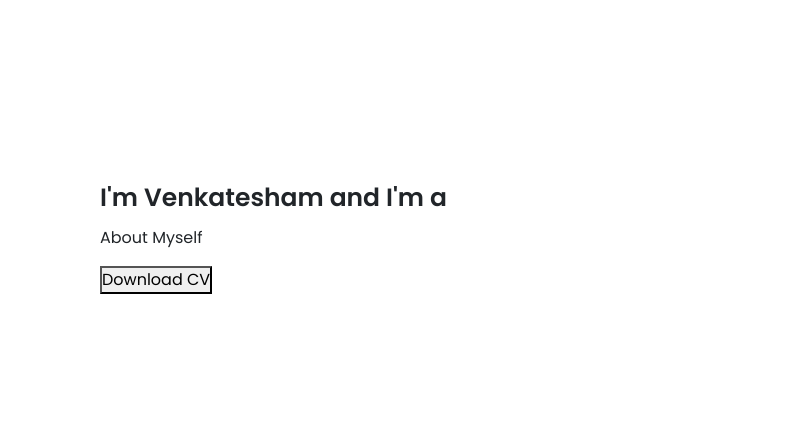
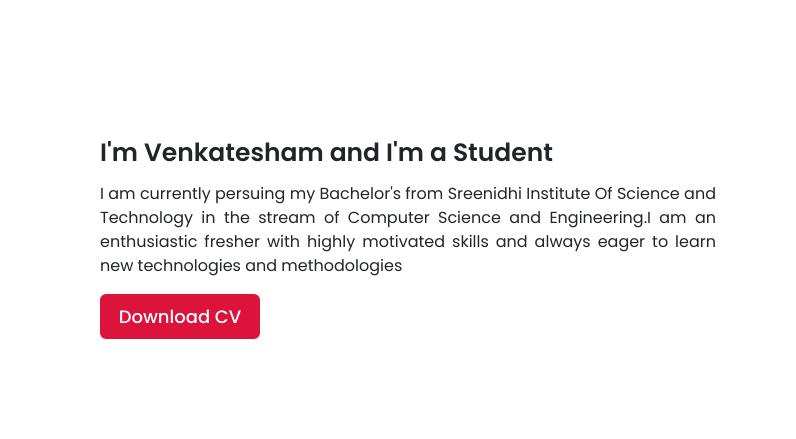
Before and after one commit to venn710/Portfolio, a plain HTML site: page index.html in a window 1280 px wide. Shown: the part 1060-1499 px from the top of the page, 484-1280 px from the left. Drawn offline with nearby package versions, Linux system fonts and the light colour scheme.

```diff
--- a/index.html
+++ b/index.html
@@ -52,9 +52,23 @@
                     <img src="images/profile-1.jpeg" alt="">
                 </div>
                 <div class="column right">
-                    <div class="text">I'm Venkatesham and I'm a <span class="typing-2"></span></div>
-                    <p>About Myself</p>
-                    <button onclick="download()">Download CV</button>
+                    <div class="text">I'm Venkatesham and I'm a Student<span class="typing-2"></span></div>
+                    <p>I am currently persuing my Bachelor's from Sreenidhi Institute Of Science and Technology in the stream of Computer Science and Engineering.I am an enthusiastic fresher with highly motivated skills and always eager to learn new technologies and methodologies</p>
+                    <div class="download-button">
+                        <button style="  color: #fff;
+                        display: block;
+                        width: 160px!important;
+                        height: 45px;
+                        outline: none;
+                        font-size: 18px;
+                        font-weight: 500;
+                        border-radius: 6px;
+                        cursor: pointer;
+                        flex-wrap: nowrap;
+                        background: crimson;
+                        border: 2px solid crimson;
+                        transition: all 0.3s ease;" onclick="download()">Download CV</button>
+                    </div>
                 </div>
             </div>
         </div>
--- a/script.js
+++ b/script.js
@@ -12,6 +12,16 @@ $(document).ready(function(){
             $('.scroll-up-btn').removeClass("show");
         }
     });
+});
+$('.navbar .menu li a').click(function(){
+    // applying again smooth scroll on menu items click
+    $('html').css("scrollBehavior", "smooth");
+});
+
+// toggle menu/navbar script
+$('.menu-btn').click(function(){
+    $('.navbar .menu').toggleClass("active");
+    $('.menu-btn i').toggleClass("active");
 });
 function download()
 {
--- a/style.css
+++ b/style.css
@@ -460,6 +460,10 @@ section .title::after{
   border: 2px solid crimson;
   transition: all 0.3s ease;
 }
+.download-button button:hover{
+    color: crimson;
+    background: none;
+}
 .right form .button-area button:hover{
   color: crimson;
   background: none;
```
